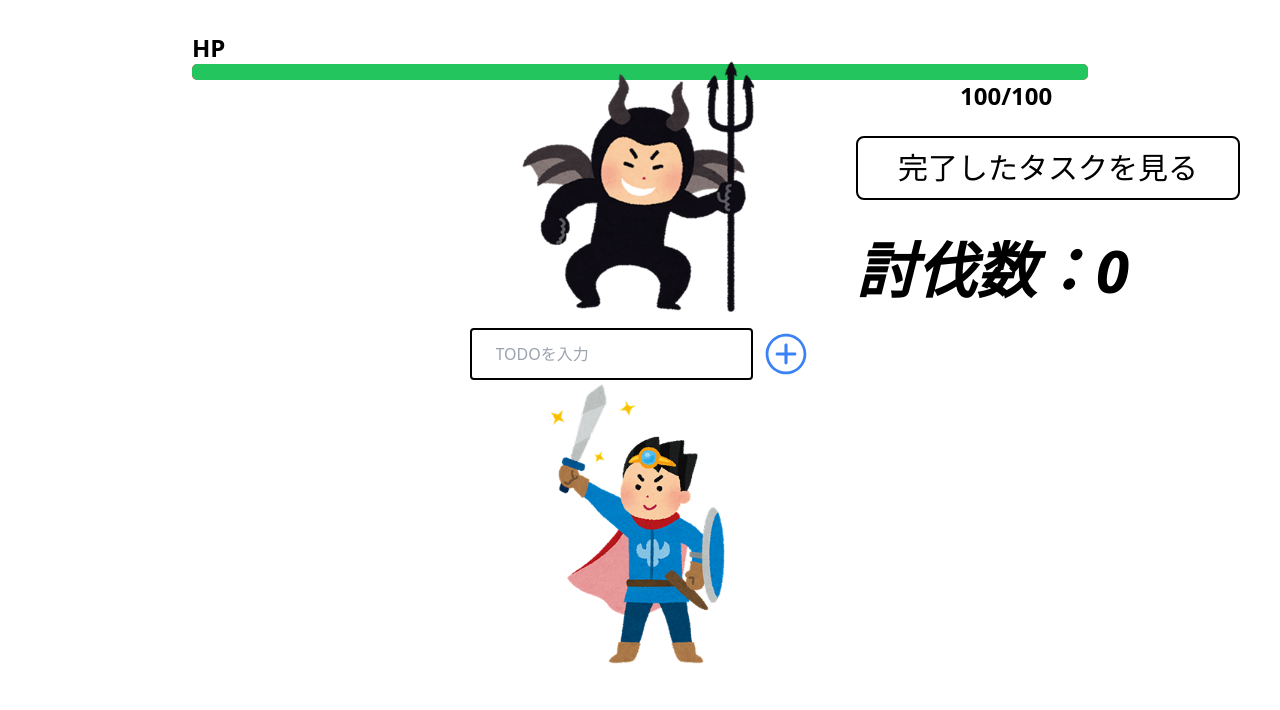
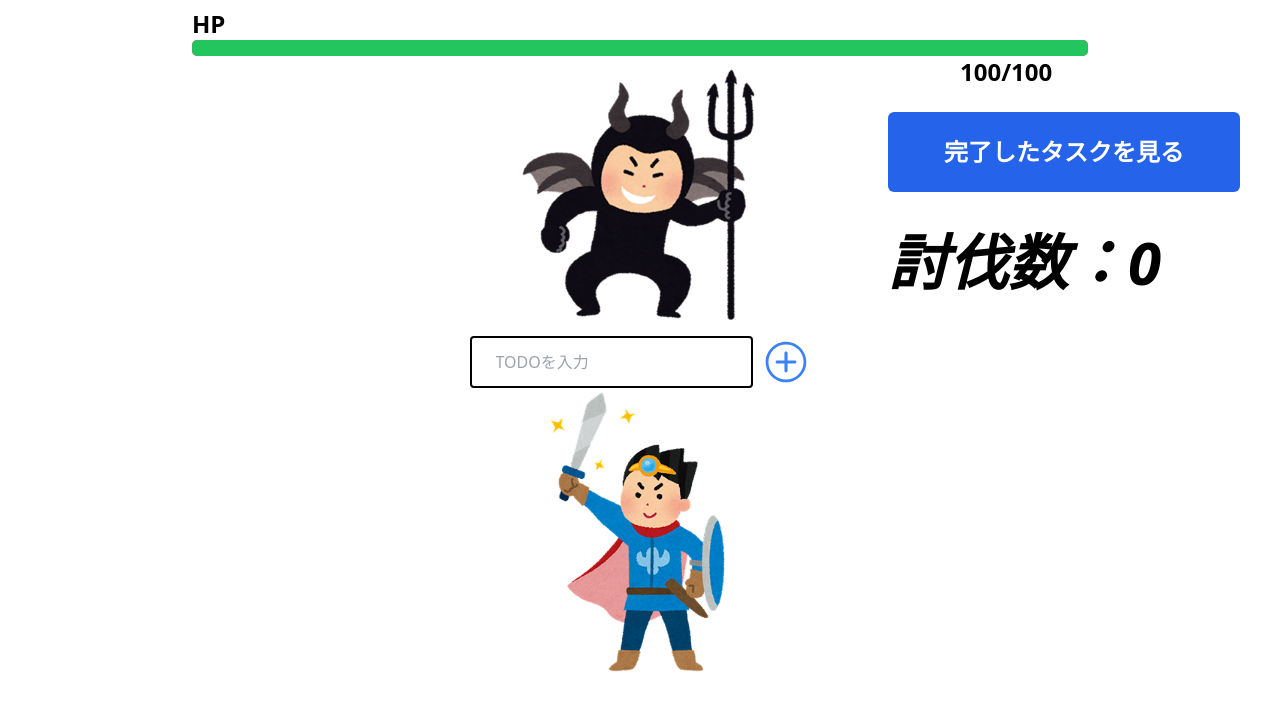
Before and after one commit to takasora1217/yuusha-todo, a React (Vite) app: page / in a window 1280 px wide. Shown: the top 710 px of the page. Built offline with nearby package versions, Linux system fonts and the light colour scheme.

Commit message:
fix:ボタンの位置やサイズの変更

```diff
--- a/src/pages/CompletedTasks.jsx
+++ b/src/pages/CompletedTasks.jsx
@@ -14,7 +14,7 @@ const CompletedTasks = () => {
 
   return (
     <div className="flex flex-col justify-center items-center">
-      <div className="text-5xl m-6">完了したタスク</div>
+      <div className="text-5xl m-6 font-bold">完了したタスク</div>
       <div className="max-w-2xl mx-auto">
         {completedTasks.length > 0 ? (
           <ul className="space-y-4">
@@ -22,14 +22,14 @@ const CompletedTasks = () => {
               <div className="flex space-x-2">
                 <li
                   key={task.id}
-                  className="flex justify-center border-2 border-black mx-auto w-64"
+                  className="border-solid border-2 border-black w-80 h-8 items-center justify-between px-4 bg-gray-100 rounded-md shadow-md text-lg mt-2"
                 >
                   <div className="flex items-center">
                     <span className="text-gray-700">{task.title}</span>
                   </div>
                 </li>
-                <button onClick={() => handleDelete(task.id)}>
-                  <FaTrashAlt />
+                <button onClick={() => handleDelete(task.id)} >
+                  <FaTrashAlt size={26} className="mt-2"/>
                 </button>
               </div>
             ))}
@@ -42,10 +42,9 @@ const CompletedTasks = () => {
       </div>
 
       <button
-        className="fixed bottom-6 left-1/2 transform -translate-x-1/2 py-2 px-6 border-2 border-black rounded-lg bg-blue-300 hover:bg-blue-400"
+         className="fixed top-10 right-10 bg-blue-600 text-white py-5 px-12 rounded-md text-2xl font-semibold transition-transform duration-200 transform hover:bg-blue-700 hover:shadow-lg"
         onClick={() => (window.location.href = "/")}
-      >
-        トップページに戻る
+      >トップページに戻る
       </button>
     </div>
   );
--- a/src/pages/Top.jsx
+++ b/src/pages/Top.jsx
@@ -59,7 +59,7 @@ const Top = () => {
     <>
       <div className="flex-col items-center justify-center min-h-screen space-y-6">
         <div className="w-full">
-          <div className="font-bold ml-[15%] mt-8 text-2xl">HP</div>
+          <div className="font-bold ml-[15%] mt-2 text-2xl">HP</div>
           <div className="flex justify-center items-center">
             <ProgressBar completedCount={completedCount} />
           </div>
@@ -77,23 +77,23 @@ const Top = () => {
           />
         </div>
         {/* ここまでがTODO */}
-        {/* ここから写真 */}
-        <div className=" absolute flex flex-col items-center -mt-20">
+        {/* ここから写真と入力フォーム */}
+        <div className=" absolute flex flex-col items-center mt-20">
           <img
             src={boss}
             alt="boss"
-            className={`w-64 transition-all duration-500 ${
-              animatingBoss ? "animate-pulse p-4 rounded-md " : ""
-            }`}
+            className={`w-64 transition-all duration-500 -mt-32
+ ${
+              animatingBoss ? "animate-pulse p-4 rounded-md " : ""}`}
           />
         <InputForm taskList={taskList} setTaskList={setTaskList} />
         <img src={yuusha} alt="yuusha" className="w-56" />
         </div>
-        {/* ここまでが写真 */}
+        {/* ここまでが写真と入力フォーム */}
         {/* ここからボタンなど */}
         <div className="ml-auto flex flex-col gap-10">
           <Link to="/CompletedTasks">
-            <button className="py-3 px-10 rounded-lg border-[2px] border-black text-3xl">
+            <button className="bg-blue-600 text-white py-6 px-14 rounded-md text-2xl font-semibold transition-transform duration-200 transform hover:bg-blue-700 hover:shadow-lg">
               完了したタスクを見る
             </button>
           </Link>
```
